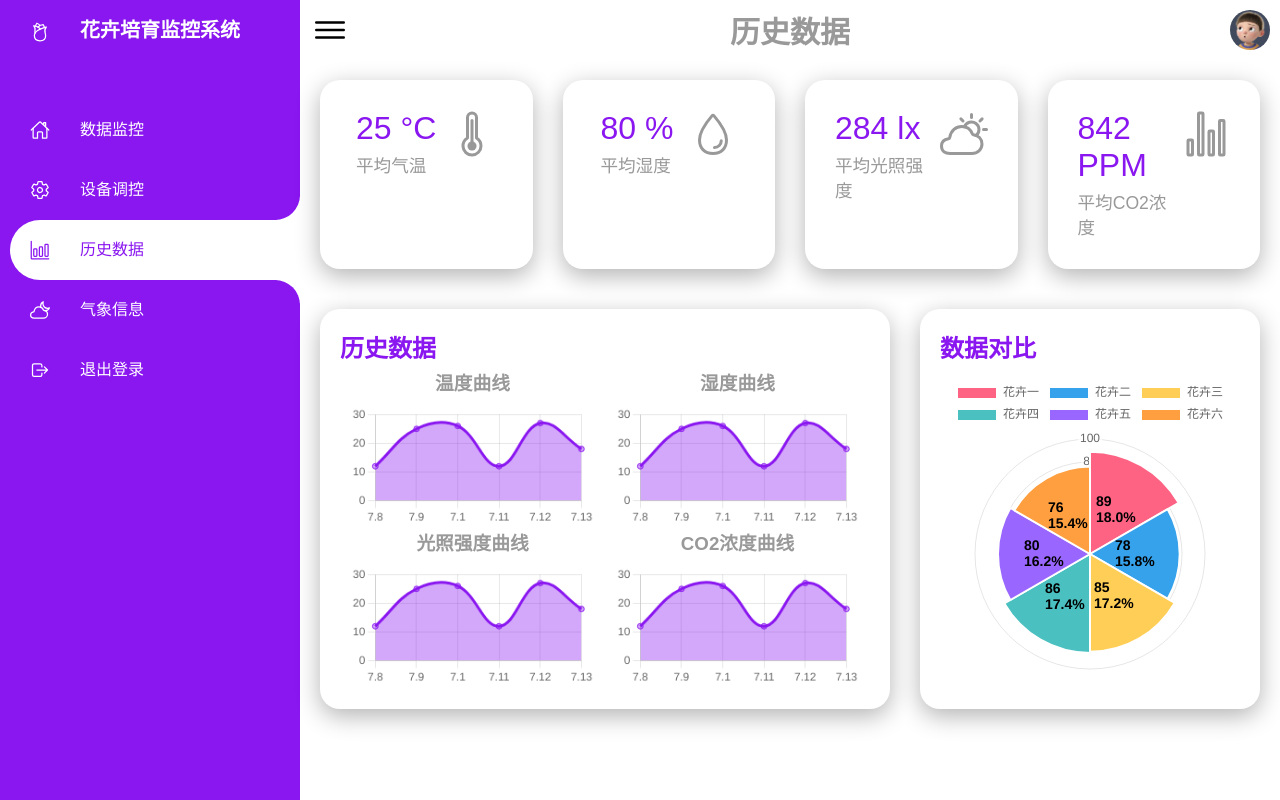
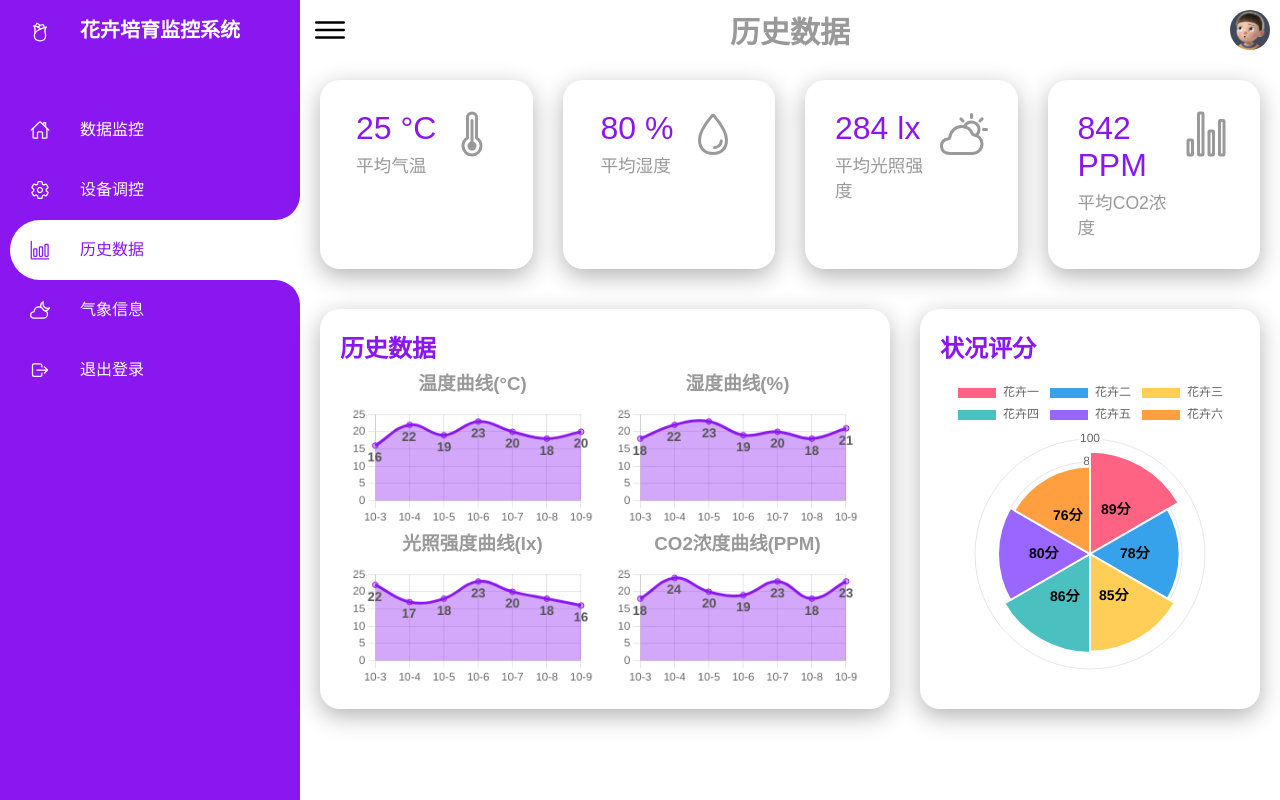
Before and after one commit to MR-Addict/dashboard, a plain HTML site: page public/history/index.html in a window 1280 px wide. Drawn offline with nearby package versions, Linux system fonts and the light colour scheme.

Commit message:
beautify pages

```diff
--- a/public/history/index.html
+++ b/public/history/index.html
@@ -117,19 +117,19 @@
             </div>
             <div class="charts">
               <div class="chart-element">
-                <h3>温度曲线</h3>
+                <h3>温度曲线(&deg;C)</h3>
                 <canvas id="chart1" class="chart"></canvas>
               </div>
               <div class="chart-element">
-                <h3>湿度曲线</h3>
+                <h3>湿度曲线(%)</h3>
                 <canvas id="chart2" class="chart"></canvas>
               </div>
               <div class="chart-element">
-                <h3>光照强度曲线</h3>
+                <h3>光照强度曲线(lx)</h3>
                 <canvas id="chart3" class="chart"></canvas>
               </div>
               <div class="chart-element">
-                <h3>CO2浓度曲线</h3>
+                <h3>CO2浓度曲线(PPM)</h3>
                 <canvas id="chart4" class="chart"></canvas>
               </div>
             </div>
@@ -137,7 +137,7 @@
 
           <div class="details">
             <div class="cardHeader">
-              <h2>数据对比</h2>
+              <h2>状况评分</h2>
             </div>
             <div>
               <div class="chart-element">
--- a/public/history/index.js
+++ b/public/history/index.js
@@ -4,13 +4,28 @@ const chart3 = document.getElementById("chart3").getContext("2d");
 const chart4 = document.getElementById("chart4").getContext("2d");
 const chart5 = document.getElementById("chart5").getContext("2d");
 
+function getRecentDaysArray(days_length) {
+  var array = [];
+  for (
+    dt = new Date(new Date().setDate(new Date().getDate() - days_length + 1));
+    dt <= new Date();
+    dt.setDate(dt.getDate() + 1)
+  ) {
+    const temp_date = dt.toISOString().slice(5, 10);
+    array.push(Number(temp_date.split("-")[0]) + "-" + Number(temp_date.split("-")[1]));
+  }
+  return array;
+}
+
+const recent_days = getRecentDaysArray(7);
+
 const tempChart = new Chart(chart1, {
   type: "line", // bar,horizontalBar, pie, line, doughnut, radar, polarArea
   data: {
-    labels: [7.8, 7.9, 7.1, 7.11, 7.12, 7.13],
+    labels: recent_days,
     datasets: [
       {
-        data: [12, 25, 26, 12, 27, 18],
+        data: [16, 22, 19, 23, 20, 18, 20],
         fill: true,
         backgroundColor: "#8a16f060",
         borderColor: "#8a16f0",
@@ -18,16 +33,17 @@ const tempChart = new Chart(chart1, {
       },
     ],
   },
+  plugins: [ChartDataLabels],
   options: line_options,
 });
 
 const humidChart = new Chart(chart2, {
   type: "line", // bar,horizontalBar, pie, line, doughnut, radar, polarArea
   data: {
-    labels: [7.8, 7.9, 7.1, 7.11, 7.12, 7.13],
+    labels: recent_days,
     datasets: [
       {
-        data: [12, 25, 26, 12, 27, 18],
+        data: [18, 22, 23, 19, 20, 18, 21],
         fill: true,
         backgroundColor: "#8a16f060",
         borderColor: "#8a16f0",
@@ -35,16 +51,17 @@ const humidChart = new Chart(chart2, {
       },
     ],
   },
+  plugins: [ChartDataLabels],
   options: line_options,
 });
 
 const lightChart = new Chart(chart3, {
   type: "line", // bar,horizontalBar, pie, line, doughnut, radar, polarArea
   data: {
-    labels: [7.8, 7.9, 7.1, 7.11, 7.12, 7.13],
+    labels: recent_days,
     datasets: [
       {
-        data: [12, 25, 26, 12, 27, 18],
+        data: [22, 17, 18, 23, 20, 18, 16],
         fill: true,
         backgroundColor: "#8a16f060",
         borderColor: "#8a16f0",
@@ -52,16 +69,17 @@ const lightChart = new Chart(chart3, {
       },
     ],
   },
+  plugins: [ChartDataLabels],
   options: line_options,
 });
 
 const CO2Chart = new Chart(chart4, {
   type: "line", // bar,horizontalBar, pie, line, doughnut, radar, polarArea
   data: {
-    labels: [7.8, 7.9, 7.1, 7.11, 7.12, 7.13],
+    labels: recent_days,
     datasets: [
       {
-        data: [12, 25, 26, 12, 27, 18],
+        data: [18, 24, 20, 19, 23, 18, 23],
         fill: true,
         backgroundColor: "#8a16f060",
         borderColor: "#8a16f0",
@@ -69,6 +87,7 @@ const CO2Chart = new Chart(chart4, {
       },
     ],
   },
+  plugins: [ChartDataLabels],
   options: line_options,
 });
 
--- a/public/lib/chartOptions.js
+++ b/public/lib/chartOptions.js
@@ -24,7 +24,7 @@ const doughnut_options = {
       formatter: (value, context) => {
         const dataPoints = context.dataset.data;
         const sum = parseInt(dataPoints.reduce((prop, a) => prop + a, 0));
-        if (sum) return `${value}\n${((value / sum) * 100).toFixed(1)}%`;
+        if (sum) return `${value}分`;
         else return "error";
       },
       labels: {
@@ -65,7 +65,7 @@ const line_options = {
     },
     datalabels: {
       anchor: "end",
-      align: "center",
+      align: "start",
       color: "#555",
       formatter: (value, context) => {
         return `${value}`;
```
